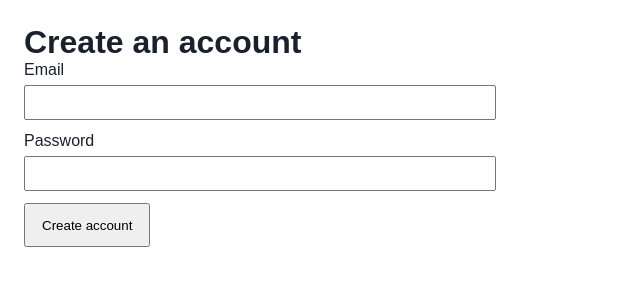
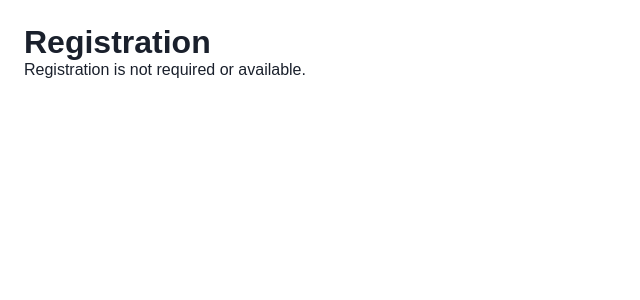
Before and after one commit to Jaydee94/TinyTeller, a React (Vite) app in the folder frontend/: page /register in a window 1280 px wide. Shown: the top 300 px of the page, without its empty margins (0-640 px from the left). Built offline with nearby package versions, Linux system fonts and the light colour scheme.

Commit message:
FE: remove registration, login, and auth logic; user authentication no longer required

```diff
--- a/frontend/src/lib/auth.ts
+++ /dev/null
@@ -1,31 +0,0 @@
-// Minimal auth helper for storing/retrieving the JWT used by the frontend.
-// Keeps token access in one place so we can later switch storage strategy.
-// In the MVP we support disabling auth. Set VITE_ENABLE_AUTH=true to enable storing tokens.
-const ENABLE_AUTH = typeof import.meta !== 'undefined' && (import.meta as any).env && (import.meta as any).env.VITE_ENABLE_AUTH === 'true'
-
-export function setToken(token: string) {
-  if (!ENABLE_AUTH) return
-  localStorage.setItem('authToken', token)
-}
-
-export function getToken(): string | null {
-  if (!ENABLE_AUTH) return null
-  return localStorage.getItem('authToken')
-}
-
-export function clearToken() {
-  if (!ENABLE_AUTH) return
-  localStorage.removeItem('authToken')
-}
-
-export function authHeaders(): Record<string, string> {
-  const token = getToken()
-  return token ? { Authorization: `Bearer ${token}` } : {}
-}
-
-export default {
-  setToken,
-  getToken,
-  clearToken,
-  authHeaders,
-}
--- a/frontend/src/pages/LoginPage.tsx
+++ b/frontend/src/pages/LoginPage.tsx
@@ -1,88 +1,10 @@
-import React, { useState } from 'react'
-import { useNavigate } from 'react-router-dom'
+import React from 'react'
 
 export default function LoginPage() {
-  const navigate = useNavigate()
-  const [email, setEmail] = useState('')
-  const [password, setPassword] = useState('')
-  const [loading, setLoading] = useState(false)
-  const [error, setError] = useState<string | null>(null)
-
-  async function handleSubmit(e: React.FormEvent) {
-    e.preventDefault()
-    setError(null)
-
-    if (!email || !password) {
-      setError('Email and password are required')
-      return
-    }
-
-    setLoading(true)
-    try {
-      const res = await fetch('/api/auth/login', {
-        method: 'POST',
-        headers: { 'Content-Type': 'application/json' },
-        body: JSON.stringify({ email, password }),
-      })
-
-      const data = await res.json()
-      if (!res.ok) {
-        setError(data?.message || `Login failed (${res.status})`)
-        setLoading(false)
-        return
-      }
-
-      if (data?.token) {
-        // Store token only when auth is enabled for the MVP. Controlled by VITE_ENABLE_AUTH.
-        try {
-          const { setToken } = await import('../lib/auth')
-          setToken(data.token)
-        } catch (e) {
-          // If auth helper fails (shouldn't), ignore for MVP demo flow
-        }
-      }
-      navigate('/app')
-    } catch (err) {
-      setError((err as Error).message || 'Login failed')
-    } finally {
-      setLoading(false)
-    }
-  }
-
   return (
-    <div style={{ padding: '24px', fontFamily: 'sans-serif', maxWidth: 520 }}>
-      <h1>Log in</h1>
-      <form onSubmit={handleSubmit}>
-        <div style={{ marginBottom: 12 }}>
-          <label style={{ display: 'block', marginBottom: 6 }}>Email</label>
-          <input
-            type="email"
-            value={email}
-            onChange={(e) => setEmail(e.target.value)}
-            style={{ width: '100%', padding: '8px', boxSizing: 'border-box' }}
-            required
-          />
-        </div>
-
-        <div style={{ marginBottom: 12 }}>
-          <label style={{ display: 'block', marginBottom: 6 }}>Password</label>
-          <input
-            type="password"
-            value={password}
-            onChange={(e) => setPassword(e.target.value)}
-            style={{ width: '100%', padding: '8px', boxSizing: 'border-box' }}
-            required
-          />
-        </div>
-
-        {error && (
-          <div style={{ color: 'crimson', marginBottom: 12 }}>{error}</div>
-        )}
-
-        <button type="submit" disabled={loading} style={{ padding: '10px 16px' }}>
-          {loading ? 'Signing in...' : 'Sign in'}
-        </button>
-      </form>
+    <div style={{ padding: '24px', fontFamily: 'sans-serif' }}>
+      <h1>Login</h1>
+      <p>Login is not required or available.</p>
     </div>
   )
 }
--- a/frontend/src/pages/RegistrationPage.tsx
+++ b/frontend/src/pages/RegistrationPage.tsx
@@ -1,90 +1,10 @@
-import React, { useState } from 'react'
-import { useNavigate } from 'react-router-dom'
+import React from 'react'
 
 export default function RegistrationPage() {
-  const navigate = useNavigate()
-  const [email, setEmail] = useState('')
-  const [password, setPassword] = useState('')
-  const [loading, setLoading] = useState(false)
-  const [error, setError] = useState<string | null>(null)
-
-  async function handleSubmit(e: React.FormEvent) {
-    e.preventDefault()
-    setError(null)
-
-    if (!email || !password) {
-      setError('Email and password are required')
-      return
-    }
-
-    setLoading(true)
-    try {
-      const res = await fetch('/api/auth/register', {
-        method: 'POST',
-        headers: { 'Content-Type': 'application/json' },
-        body: JSON.stringify({ email, password }),
-      })
-
-      const data = await res.json()
-      if (!res.ok) {
-        setError(data?.message || `Registration failed (${res.status})`)
-        setLoading(false)
-        return
-      }
-
-      if (data?.token) {
-        // Store token only when auth is enabled for the MVP. Controlled by VITE_ENABLE_AUTH.
-        try {
-          const { setToken } = await import('../lib/auth')
-          setToken(data.token)
-        } catch (e) {
-          // Ignore token store failures for demo flow
-        }
-      }
-      navigate('/app')
-    } catch (err) {
-      // Network or unexpected error
-      // Keep message simple for users
-      setError((err as Error).message || 'Registration failed')
-    } finally {
-      setLoading(false)
-    }
-  }
-
   return (
-    <div style={{ padding: '24px', fontFamily: 'sans-serif', maxWidth: 520 }}>
-      <h1>Create an account</h1>
-      <form onSubmit={handleSubmit}>
-        <div style={{ marginBottom: 12 }}>
-          <label style={{ display: 'block', marginBottom: 6 }}>Email</label>
-          <input
-            type="email"
-            value={email}
-            onChange={(e) => setEmail(e.target.value)}
-            style={{ width: '100%', padding: '8px', boxSizing: 'border-box' }}
-            required
-          />
-        </div>
-
-        <div style={{ marginBottom: 12 }}>
-          <label style={{ display: 'block', marginBottom: 6 }}>Password</label>
-          <input
-            type="password"
-            value={password}
-            onChange={(e) => setPassword(e.target.value)}
-            style={{ width: '100%', padding: '8px', boxSizing: 'border-box' }}
-            required
-          />
-        </div>
-
-        {error && (
-          <div style={{ color: 'crimson', marginBottom: 12 }}>{error}</div>
-        )}
-
-        <button type="submit" disabled={loading} style={{ padding: '10px 16px' }}>
-          {loading ? 'Creating...' : 'Create account'}
-        </button>
-      </form>
+    <div style={{ padding: '24px', fontFamily: 'sans-serif' }}>
+      <h1>Registration</h1>
+      <p>Registration is not required or available.</p>
     </div>
   )
 }
```
